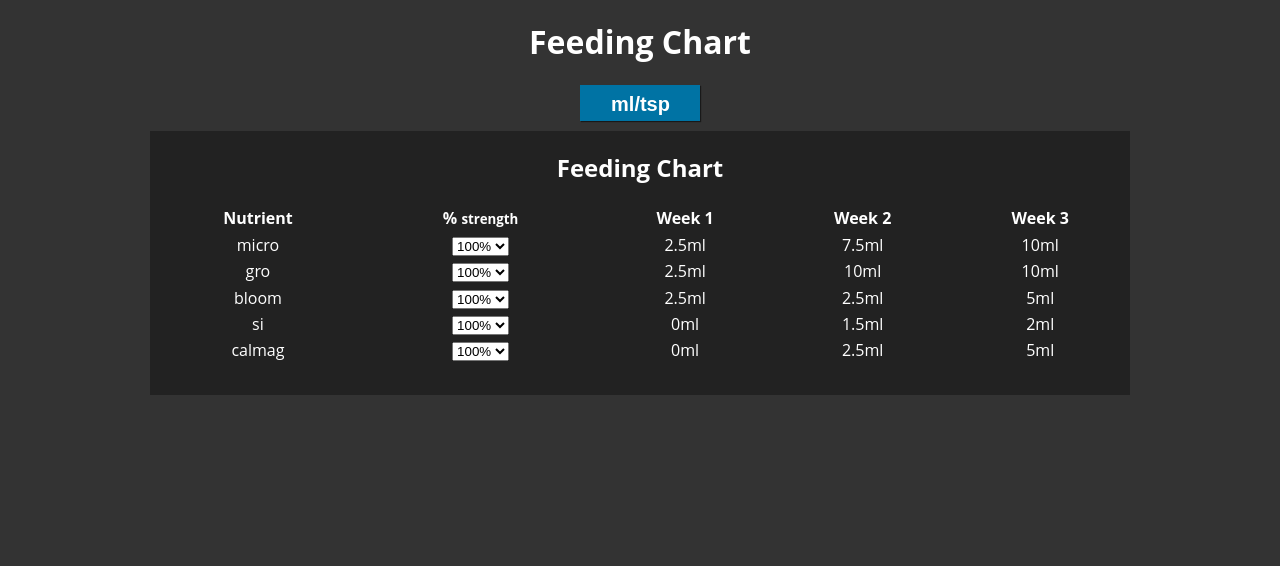
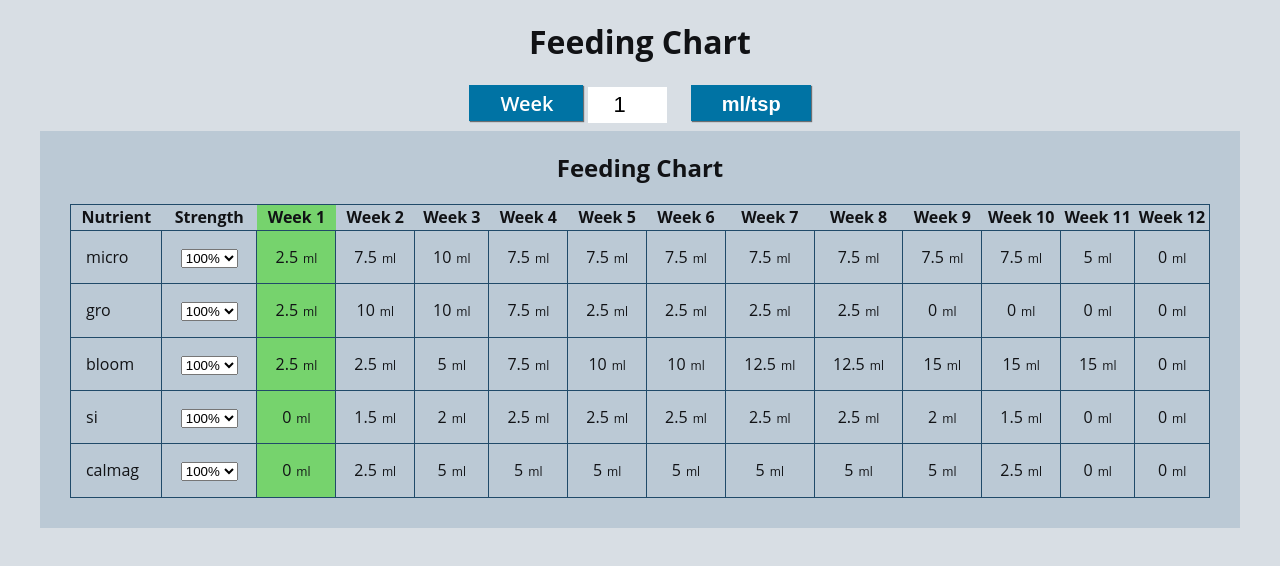
Before and after one commit to avantegarde/feeding-chart, a plain HTML site: page index.html in a window 1280 px wide. Drawn offline with Linux system fonts and the light colour scheme.

Commit message:
week highlighter. restructured data. adjusted colours.

```diff
--- a/index.html
+++ b/index.html
@@ -46,8 +46,8 @@ html {
   font-weight: 400;
   font-family: 'Open Sans', 'Source Sans Pro', Roboto, 'HelveticaNeue-Light', 'Helvetica Neue Light', 'Helvetica Neue', 'Myriad Pro', 'Segoe UI', Myriad, Helvetica, 'Lucida Grande', 'DejaVu Sans Condensed', 'Liberation Sans', 'Nimbus Sans L', Tahoma, Geneva, Arial, sans-serif;
   -webkit-text-size-adjust: 100%;
-  background: #333333;
-  color: #ffffff;
+  background: #d8dee4;
+  color: #111215;
 }
 body {
   margin: 0;
@@ -97,15 +97,17 @@ a:hover,
 a:focus {
   color: #ffffff;
 }
-input[type="text"] {
-  width: 200px;
+input[type="text"],
+input[type="number"] {
+  width: auto;
   padding: 5px;
   max-width: 100%;
   font-size: 16px;
   line-height: 18px;
   border: none;
 }
-input[type="text"]:focus {
+input[type="text"]:focus,
+input[type="number"]:focus {
   outline: none;
   box-shadow: inset 0 1px 1px rgba(0,0,0,0.75);
   -moz-box-shadow: inset 0 1px 1px rgba(0,0,0,0.75);
@@ -206,23 +208,71 @@ h2.title {
   display: block;
   margin: 10px 0 0 0;
 }
+#week-label {
+  margin-right: 20px;
+}
+#week-label [data-button] {
+  margin: 0;
+}
+#week-label input {
+  height: 36px;
+  position: relative;
+  top: 1px;
+  font-size: 22px;
+  text-align:center;
+}
 /*--- Table ---*/
 .container {
   display: block;
   width: 100%;
-  max-width: 980px;
+  max-width: 1200px;
   margin: 0 auto;
-  padding: 0 0 30px 0;
-  background: #222222;
+  padding: 0 30px 30px 30px;
+  background: #bbc9d5;
 }
 .container:after {
   content: "";
   display: block;
   clear: both;
 }
-#feeding {
+table#feeding {
   width: 100%;
+  border: 1px solid #204a69;
+  border-collapse: collapse;
+  overflow: hidden;
 }
+table#feeding tr,
+table#feeding td {
+  position: relative;
+  border: 1px solid #204a69;
+  z-index: 2
+}
+table#feeding td {
+  padding: 15px;
+}
+col.active {
+  background: #76d36d;
+}
+#nutes > tr > td:first-of-type {
+  text-align: left;
+}
+#nutes > tr > td > span {
+  margin-left: 5px;
+  font-size: 75%;
+}
+/*table#feeding tr:hover {
+  background-color: green;
+}*/
+/*table#feeding td:hover::after {
+  content: "";
+  position: absolute;
+  background-color: green;
+  left: 0;
+  top: -5000px;
+  height: 10000px;
+  width: 100%;
+  z-index: 1;
+}*/
 </style>
 
 </head>
@@ -240,49 +290,48 @@ h2.title {
     <p>If you like it, you can star it or fork it <a href="https://github.com/avantegarde/wpsnr" target="_blank">over at GitHub</a></p>
   </div> -->
 
+  <label id="week-label">
+    <span data-button>Week</span>
+    <input id="week" type="number" onchange="setActiveWeek(this);" value="1" min="1" max="12">
+  </label>
   <button data-button onclick="switchUnits();">ml/tsp</button>
 
   <div class="container">
     <table id="feeding">
       <caption><h2 class="section-title center">Feeding Chart</h2></caption>
-        <thead>
-            <tr>
-                <th>Nutrient</th>
-                <th>% <small>strength</small></th>
-                <th>Week 1</th>
-                <th>Week 2</th>
-                <th>Week 3</th>
-            </tr>
-        </thead>
-        <tbody id="nutes">
-        </tbody>
+      <colgroup id="columns"></colgroup>
+      <thead id="tablehead"></thead>
+      <tbody id="nutes"></tbody>
     </table>
   </div><!-- .container -->
 
 <script>
 var SAVE_KEY = 'nutes_save';
 /**
-* Save nutes
-* @param nutes
+* Save state
+* @param state
 */
-function save(nutes) {
-  localStorage.setItem(SAVE_KEY, JSON.stringify(nutes));
+function save(state) {
+  localStorage.setItem(SAVE_KEY, JSON.stringify(state));
 }
 /**
-* Load nutes
+* Load state
 */
 function load() {
   return JSON.parse(localStorage.getItem(SAVE_KEY));
 }
-var nutes = load();
-if (nutes) {
-  nutes = nutes;
+var state = load();
+if (state) {
+  state = state;
 } else {
-  var nutes = [
+  var state = {
+    week: 1,
+    nutes: [
       {
         name: 'micro',
         u: 'ml',
         p: 100,
+        m: [2.5, 7.5, 10, 7.5, 7.5, 7.5, 7.5, 7.5, 7.5, 7.5, 5, 0],
         w1: 2.5,
         w2: 7.5,
         w3: 10,
@@ -291,6 +340,7 @@ if (nutes) {
         name: 'gro',
         u: 'ml',
         p: 100,
+        m: [2.5, 10, 10, 7.5, 2.5, 2.5, 2.5, 2.5, 0, 0, 0, 0],
         w1: 2.5,
         w2: 10,
         w3: 10,
@@ -299,6 +349,7 @@ if (nutes) {
         name: 'bloom',
         u: 'ml',
         p: 100,
+        m: [2.5, 2.5, 5, 7.5, 10, 10, 12.5, 12.5, 15, 15, 15, 0],
         w1: 2.5,
         w2: 2.5,
         w3: 5,
@@ -307,6 +358,7 @@ if (nutes) {
         name: 'si',
         u: 'ml',
         p: 100,
+        m: [0, 1.5, 2, 2.5, 2.5, 2.5, 2.5, 2.5, 2, 1.5, 0, 0],
         w1: 0,
         w2: 1.5,
         w3: 2,
@@ -315,12 +367,14 @@ if (nutes) {
         name: 'calmag',
         u: 'ml',
         p: 100,
+        m: [0, 2.5, 5, 5, 5, 5, 5, 5, 5, 2.5, 0, 0],
         w1: 0,
         w2: 2.5,
         w3: 5,
       },
-  ];
-  save(nutes);
+    ],
+  };
+  save(state);
 }
 function convert(u, x) {
   if (u === 'ml') {
@@ -332,19 +386,24 @@ function convert(u, x) {
   return c;
 }
 function switchUnits() {
+  var nutes = state.nutes;
   for(i=0;i<nutes.length;i++){
-    nutes[i].w1 = convert(nutes[i].u, nutes[i].w1);
+    for (n=0;n<nutes[i].m.length;n++) {
+      nutes[i].m[n] = convert(nutes[i].u, nutes[i].m[n]);
+    }
+    /*nutes[i].w1 = convert(nutes[i].u, nutes[i].w1);
     nutes[i].w2 = convert(nutes[i].u, nutes[i].w2);
-    nutes[i].w3 = convert(nutes[i].u, nutes[i].w3);
+    nutes[i].w3 = convert(nutes[i].u, nutes[i].w3);*/
     if (nutes[i].u === 'tsp') {
       nutes[i].u = 'ml';
     } else if (nutes[i].u === 'ml') {
       nutes[i].u = 'tsp'
     }
   }
-  render(nutes);
+  render(state);
 }
 function setPercent(p, nute) {
+  var nutes = state.nutes;
   var p = p?p.value:100;
   //console.log(nute);
   //console.log(p);
@@ -353,7 +412,7 @@ function setPercent(p, nute) {
       nutes[i].p = p;
     }
   }
-  render(nutes);
+  render(state);
 }
 function percentSelect(p, nute) {
   var choices = [];
@@ -388,32 +447,75 @@ function nuteVal(p, w) {
   //console.log(val);
   return val;
 }
-function autoSelect(nutes) {
+function autoSelect(state) {
+  var nutes = state.nutes;
   for(i=0;i<nutes.length;i++){
     var e = document.getElementById(nutes[i].name);
     e.value = nutes[i].p;
   }
+  var week = document.getElementById('week');
+  week.value = state.week;
+
 }
-function render (nutes) {
-  //var p = p?p:100;
+function renderColgroup(nutes) {
+  var colgroup = document.getElementById('columns');
+  var columns = '';
+  var totalCol = nutes[0].m.length + 2
+  for (w=0;w<totalCol;w++) {
+    columns += '<col span="1" class="week' + (w+1) +'">';
+  }
+  colgroup.innerHTML = columns;
+}
+function renderTableHead(nutes) {
+  var thead = document.getElementById('tablehead');
+  var tableHead = '' +
+  '<tr>' +
+  '  <th>Nutrient</th>' +
+  '  <th>Strength</th>';
+  for (w=0;w<nutes[0].m.length;w++) {
+    tableHead += '<th>Week ' + (w+1) +'</th>';
+  }
+  tableHead += '</tr>'
+  thead.innerHTML = tableHead;
+}
+function renderTableBody(nutes) {
   var tbody = document.getElementById('nutes');
-  var output = '';
+  var tableBody = '';
   for(i=0;i<nutes.length;i++){
-    //console.log(nutes[i]);
-    output += '' +
+    tableBody += '' +
     '<tr>' +
     '  <td>'+ nutes[i].name +'</td>' +
-    '  <td>' + percentSelect(nutes[i].p, nutes[i].name) + '</td>' +
-    '  <td>' + nuteVal(nutes[i].p, nutes[i].w1) + nutes[i].u +'</td>' +
-    '  <td>' + nuteVal(nutes[i].p, nutes[i].w2) + nutes[i].u +'</td>' +
-    '  <td>' + nuteVal(nutes[i].p, nutes[i].w3) + nutes[i].u +'</td>' +
-    '</tr>';
+    '  <td>' + percentSelect(nutes[i].p, nutes[i].name) + '</td>';
+    for (n=0;n<nutes[i].m.length;n++) {
+      tableBody += '<td>' + nuteVal(nutes[i].p, nutes[i].m[n]) + '<span>' + nutes[i].u + '</span>' +'</td>';
     }
-  tbody.innerHTML = output;
-  autoSelect(nutes);
-  save(nutes);
+    tableBody += '</tr>';
   }
-render(nutes);
+  tbody.innerHTML = tableBody;
+}
+function setActiveWeek(week) {
+  var week = week?week.value:1;
+  state.week = week;
+  render(state);
+}
+function highlightWeek(week) {
+  var columns = document.querySelectorAll('#columns col');
+  var column = document.querySelectorAll('#columns .week'+ (week+2));
+  for (i=0;i<columns.length;i++) {
+    columns[i].classList.remove('active');
+  }
+  column[0].classList.add('active');
+}
+function render (state) {
+  var nutes = state.nutes;
+  renderColgroup(nutes);
+  renderTableHead(nutes);
+  renderTableBody(nutes);
+  autoSelect(state);
+  highlightWeek(parseInt(state.week));
+  save(state);
+}
+render(state);
 </script>
 </body>
 </html>
```
Lines whose indentation alone changed are shown as unchanged.
